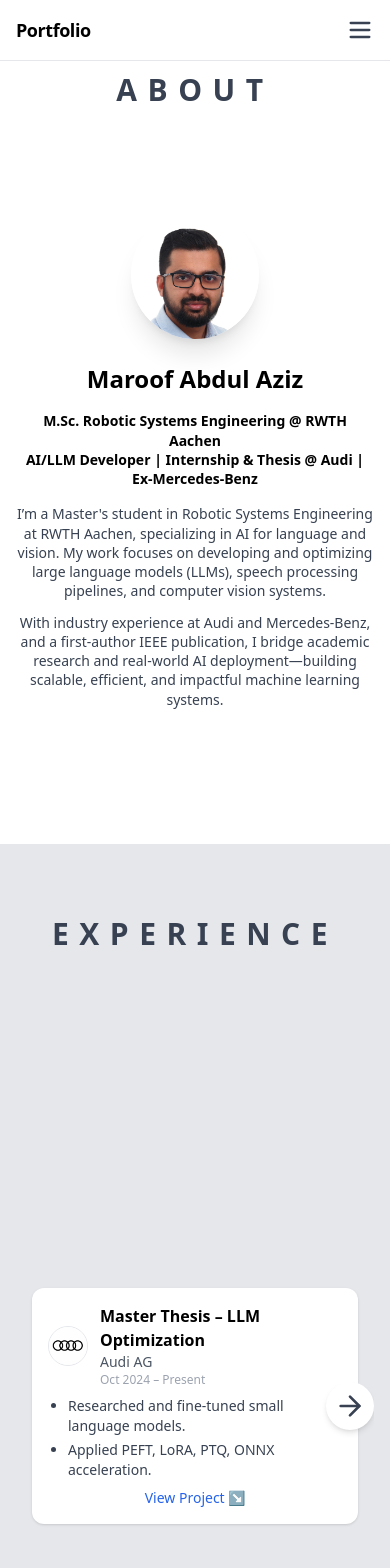
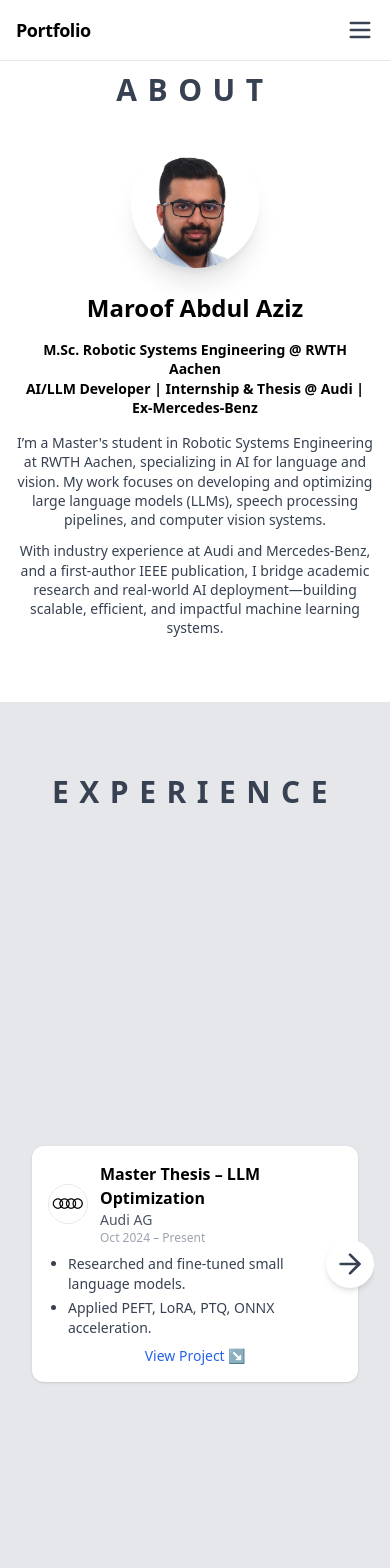
Before and after one commit to RoboMaroof/maroof-portfolio, a Next.js app: page / in a window 390 px wide. Shown: the top 1568 px of the page. Built offline with nearby package versions, Linux system fonts and the light colour scheme.

Commit message:
Updated sections for vertical mobile alignment

```diff
--- a/app/components/ExperienceSection.js
+++ b/app/components/ExperienceSection.js
@@ -184,7 +184,7 @@
   return (
     <section
       id="experience"
-      className="snap-start min-h-[100dvh] md:min-h-screen bg-gray-200 px-4 sm:px-6 pt-[72px] md:pt-24"
+      className="snap-start min-h-screen-svh md:min-h-screen bg-gray-200 px-4 sm:px-6 pt-[72px] md:pt-24"
     >
       <h2 className="text-3xl font-bold text-center mb-8 tracking-[0.35em] text-gray-700">
         EXPERIENCE
--- a/app/components/IntroSection.js
+++ b/app/components/IntroSection.js
@@ -5,7 +5,7 @@
   return (
     <section
       id="about"
-      className="min-h-[100dvh] md:min-h-screen bg-white px-4 sm:px-6 pt-[72px] md:pt-24 pb-16 flex flex-col items-center"
+      className="min-h-screen-svh md:min-h-screen bg-white px-4 sm:px-6 pt-[72px] md:pt-24 pb-16 flex flex-col items-center"
     >
       <h2 className="text-3xl font-bold text-center mb-8 tracking-[0.35em] text-gray-700">
         ABOUT
--- a/app/components/ProjectsSection.js
+++ b/app/components/ProjectsSection.js
@@ -112,7 +112,7 @@
   return (
     <section
       id="projects"
-      className="snap-start min-h-[100dvh] md:min-h-screen bg-white px-4 pt-[72px] md:pt-24"
+      className="snap-start min-h-screen-svh md:min-h-screen bg-white px-4 pt-[72px] md:pt-24"
     >
       <h2 className="text-3xl font-bold text-center mb-8 tracking-[0.35em] text-gray-700">
         PROJECTS
@@ -237,7 +237,7 @@
           {projects.map((proj, i) => (
             <div
               key={proj.id}
-              className="min-w-full h-[100dvh] snap-center bg-gray-100 rounded-xl shadow-md p-4 flex flex-col"
+              className="min-w-full h-screen-svh snap-center bg-gray-100 rounded-xl shadow-md p-4 flex flex-col"
             >
               <h3 className="text-xl font-semibold text-center mb-1">{proj.title}</h3>
               <p className="text-center text-sm text-gray-500 mb-3">{proj.timeline}</p>
--- a/app/components/PublicationsSection.js
+++ b/app/components/PublicationsSection.js
@@ -33,7 +33,7 @@
   return (
     <section
       id="publications"
-      className="min-h-[100dvh] md:min-h-screen bg-gray-200 px-4 sm:px-6 pt-[72px] md:pt-24 pb-16 flex flex-col items-center"
+      className="min-h-screen-svh md:min-h-screen bg-gray-200 px-4 sm:px-6 pt-[72px] md:pt-24 pb-16 flex flex-col items-center"
     >
       <h2 className="text-3xl font-bold text-center mb-8 tracking-[0.35em] text-gray-700">
         PUBLICATIONS
@@ -129,7 +129,7 @@
           {publications.map((pub, i) => (
             <div
               key={pub.id}
-              className="min-w-full h-[100dvh] snap-center bg-white rounded-xl shadow-lg p-4 flex flex-col justify-between"
+              className="min-w-full h-screen-svh snap-center bg-white rounded-xl shadow-lg p-4 flex flex-col justify-between"
             >
               <div className="flex items-start gap-2 mb-2">
                 <FaFileAlt className="text-xl text-gray-700 mt-1" />
```
